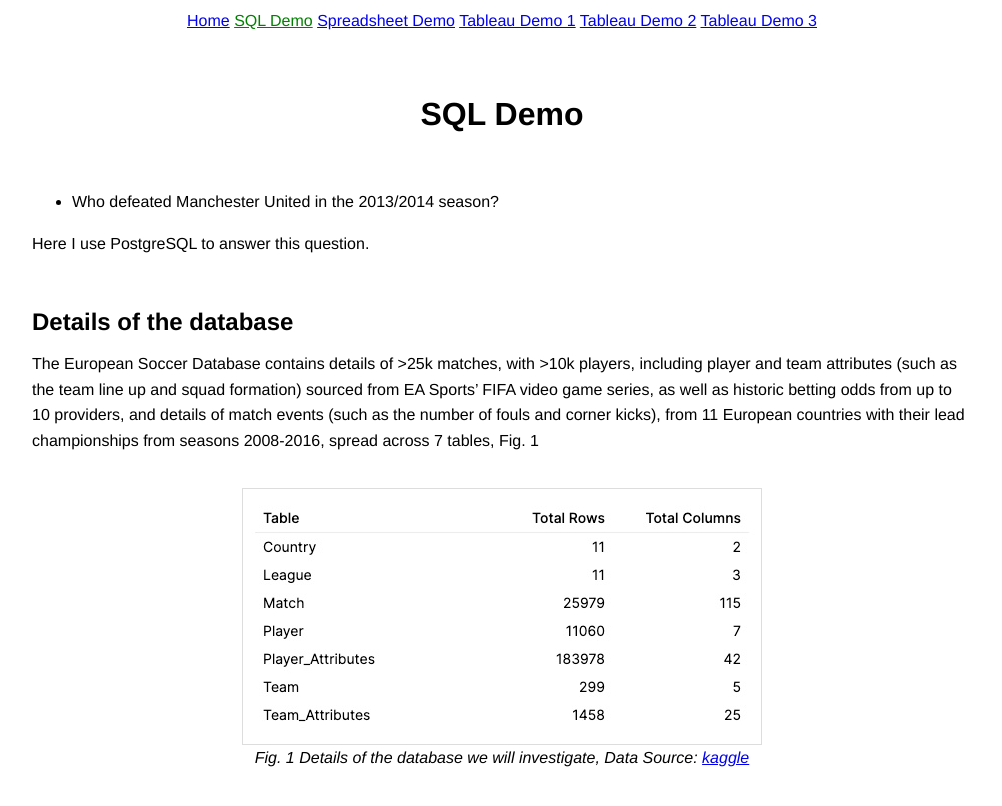
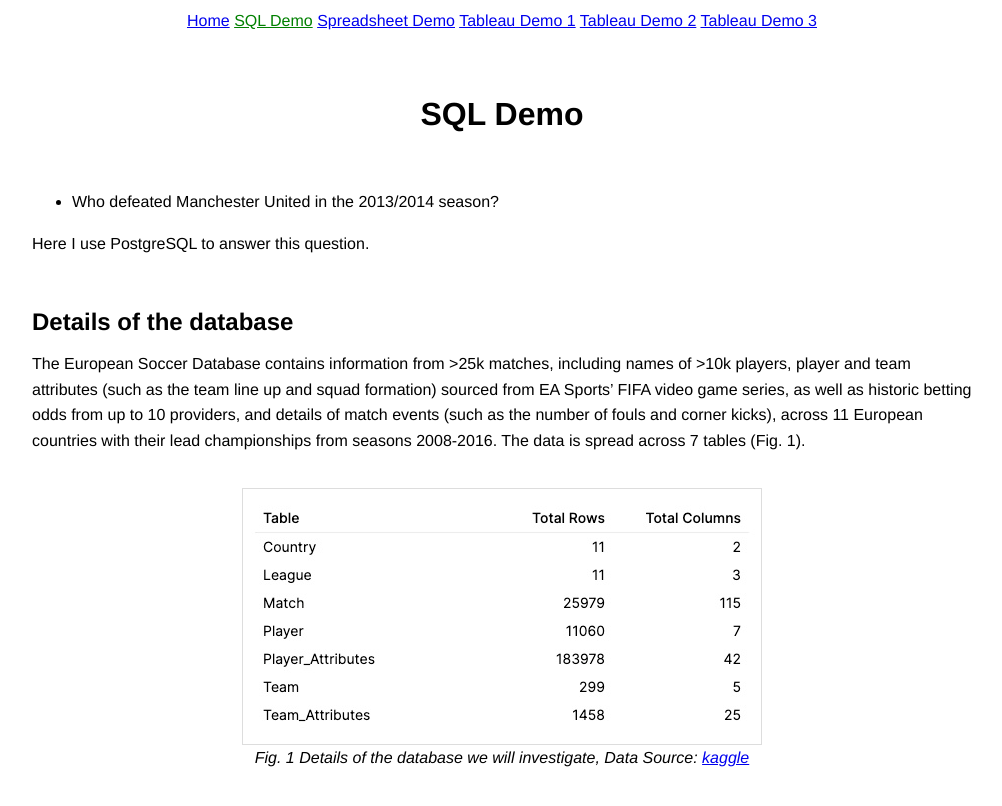
Before and after one commit to bfmkr/portfolio, a Jekyll site: the page built from SQL Demo.md, in a window 1280 px wide. Shown: the top 806 px of the page, without its empty margins (138-1140 px from the left). Built offline with Jekyll 4.4.1, drawn with Linux system fonts in a browser that asks for light colours.

Commit message:
Improve line formatting

```diff
--- a/SQL Demo.md
+++ b/SQL Demo.md
@@ -14,7 +14,8 @@
 
 ## Details of the database
 
-The European Soccer Database contains details of >25k matches, with >10k players, including player and team attributes (such as the team line up and squad formation) sourced from EA Sports' FIFA video game series, as well as historic betting odds from up to 10 providers, and details of match events (such as the number of fouls and corner kicks), from 11 European countries with their lead championships from seasons 2008-2016, spread across 7 tables, Fig. 1
+The European Soccer Database contains information from >25k matches, including names of >10k players, player and team attributes (such as the team line up and squad formation) sourced from EA Sports' FIFA video game series, as well as historic betting odds from up to 10 providers, and details of match events (such as the number of fouls and corner kicks), across 11 European countries with their lead championships from seasons 2008-2016.
+The data is spread across 7 tables (Fig. 1).
 
 <div>
 <img src="{{ "/assets/images/EU-soccer-db-details.jpg" | prepend: site.baseurl }}" alt="EU-soccer-db-details" style="border: 1px solid #ddd">
```
